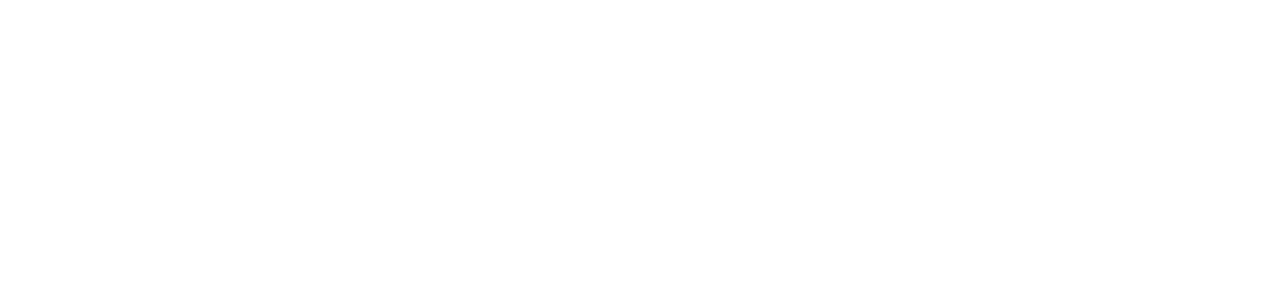
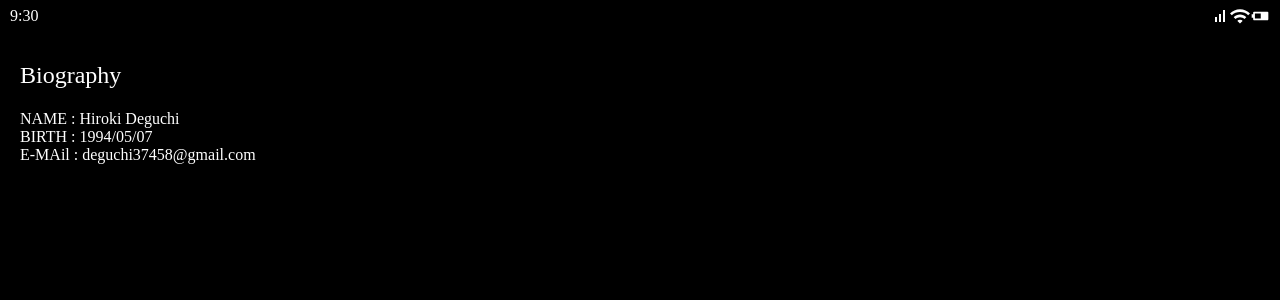
Before and after one commit to deguchi37458/iphone-theme, a React (Create React App) app: page /bio in a window 1280 px wide. Shown: the top 300 px of the page. Built offline with nearby package versions, Linux system fonts and the light colour scheme.

Commit message:
update Bio

```diff
--- a/src/assets/css/components/bio.css
+++ b/src/assets/css/components/bio.css
@@ -1,4 +1,10 @@
 .bio {
+  color: #fff;
   width: 100%;
   height: 100vh;
-  background-color: #fff; }
+  background-color: #000; }
+  .bio__container {
+    padding: 62px 20px 100px; }
+    .bio__container h1 {
+      font-size: 24px;
+      margin-bottom: 20px; }
--- a/src/assets/css/components/bio.scss
+++ b/src/assets/css/components/bio.scss
@@ -1,5 +1,13 @@
 .bio {
+  color: #fff;
   width: 100%;
   height: 100vh;
-  background-color: #fff;
+  background-color: #000;
+  &__container {
+    padding: 62px 20px 100px;
+    h1 {
+      font-size: 24px;
+      margin-bottom: 20px;
+    }
+  }
 }
--- a/src/components/Bio.jsx
+++ b/src/components/Bio.jsx
@@ -7,7 +7,10 @@
     <>
       <div className="bio">
         <div className="bio__container">
-
+          <h1>Biography</h1>
+          <p>NAME : Hiroki Deguchi</p>
+          <p>BIRTH : 1994/05/07</p>
+          <p>E-MAil : deguchi37458@gmail.com</p>
         </div>
       </div>
     </>
```
